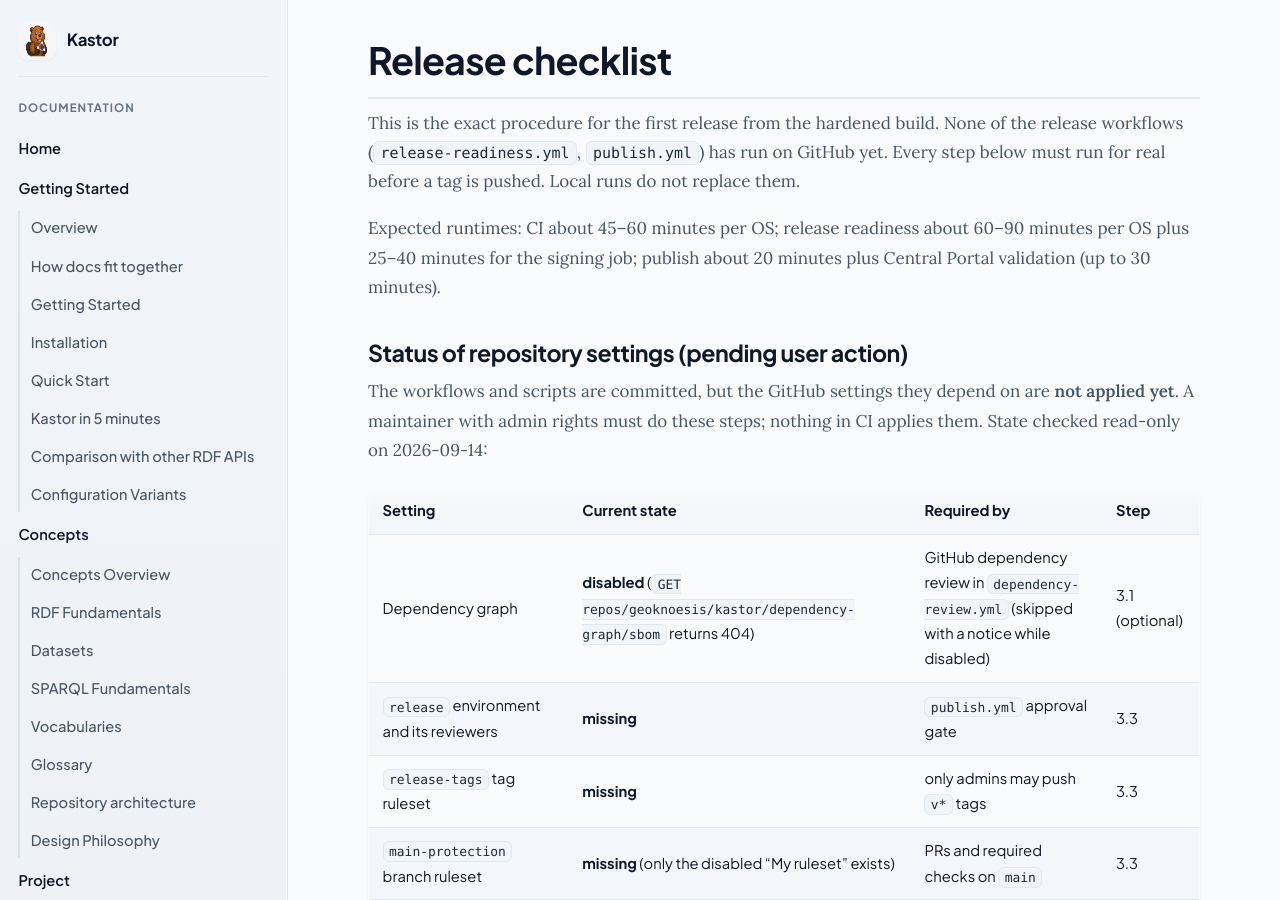
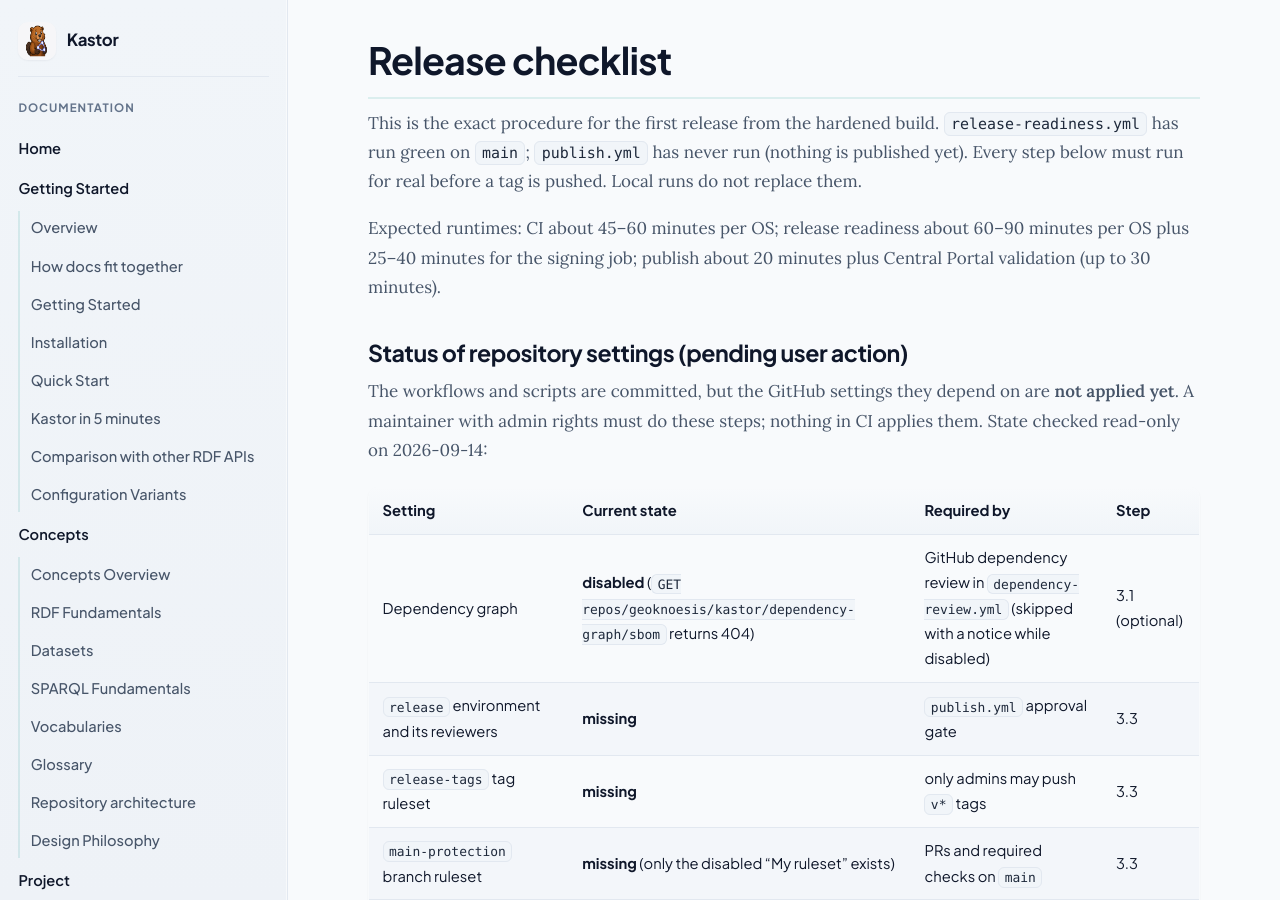
Before and after one commit to geoknoesis/kastor, a Jekyll site: the page built from docs/reference/release-checklist.md, in a window 1280 px wide and 900 px high. Built offline with Jekyll 4.4.1, drawn with Linux system fonts in a browser that asks for light colours; our own code applies the rules of GitHub Pages for plain Markdown files; some of the changed text lies outside the part shown.

Commit message:
ci: build job timeout and Windows network diagnostics on failure; docs: publish and floor statements
publish.yml signs the artifacts staged by the readiness steps; it does not run
centralBundle. The release checklist quoted old floors and said no release
workflow had run.

Co-Authored-By: Claude Opus 5.5 <noreply@anthropic.com>

```diff
--- a/docs/reference/release-checklist.md
+++ b/docs/reference/release-checklist.md
@@ -1,6 +1,6 @@
 # Release checklist
 
-This is the exact procedure for the first release from the hardened build. None of the release workflows (`release-readiness.yml`, `publish.yml`) has run on GitHub yet. Every step below must run for real before a tag is pushed. Local runs do not replace them.
+This is the exact procedure for the first release from the hardened build. `release-readiness.yml` has run green on `main`; `publish.yml` has never run (nothing is published yet). Every step below must run for real before a tag is pushed. Local runs do not replace them.
 
 Expected runtimes: CI about 45–60 minutes per OS; release readiness about 60–90 minutes per OS plus 25–40 minutes for the signing job; publish about 20 minutes plus Central Portal validation (up to 30 minutes).
 
```
Also changed, not shown: other parts of docs/reference/release-checklist.md (+1 -1 lines), CONTRIBUTING.md (+2 -2 lines), .github/workflows/ci.yml.
